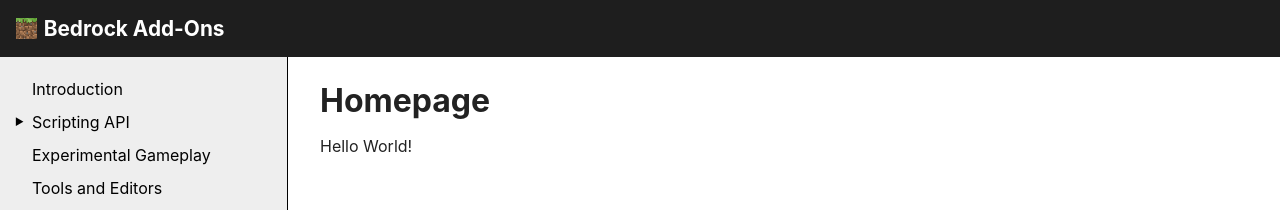
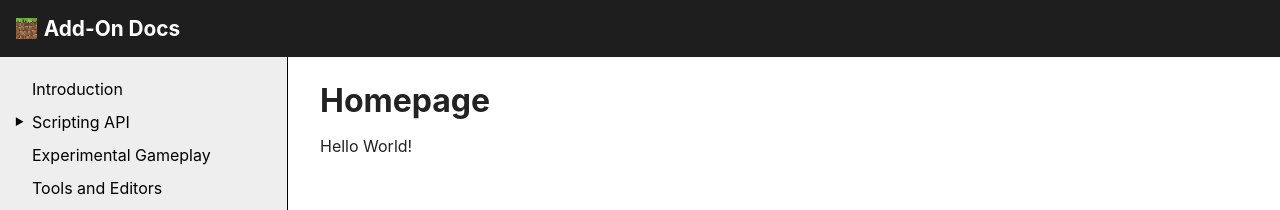
Before and after one commit to Tschrock/bedrock-addon-docs, a Jekyll site: the page built from index.md, in a window 1280 px wide. Shown: the top 210 px of the page. Built offline with Jekyll 4.4.1, drawn with Linux system fonts in a browser that asks for light colours.

Commit message:
Update config

```diff
--- a/_config.yml
+++ b/_config.yml
@@ -1,9 +1,9 @@
-title: Bedrock Add-Ons
+title: Add-On Docs
 email: cyber@code.horse
 description: >-
-  Documentation for Minecraft Bedrock Add-Ons.
+  Unofficial documentation for Minecraft Bedrock Add-Ons.
 baseurl: ""
-url: ""
+url: "http://bedrock.nerd.horse"
 twitter_username: CyberPon3
 
 # Build settings
```
